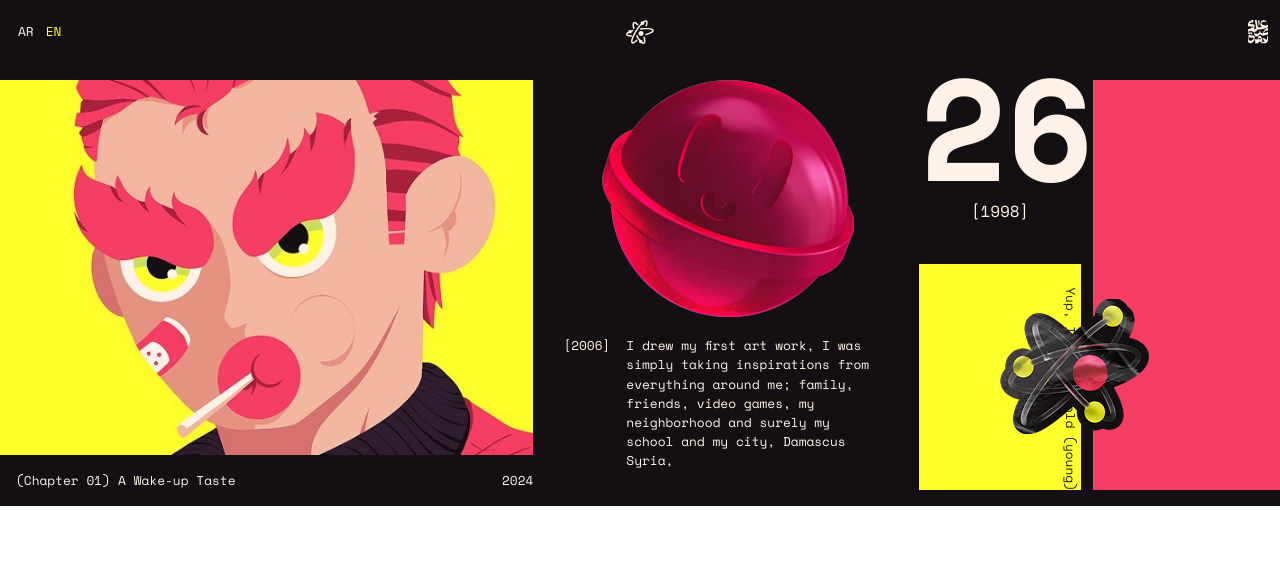
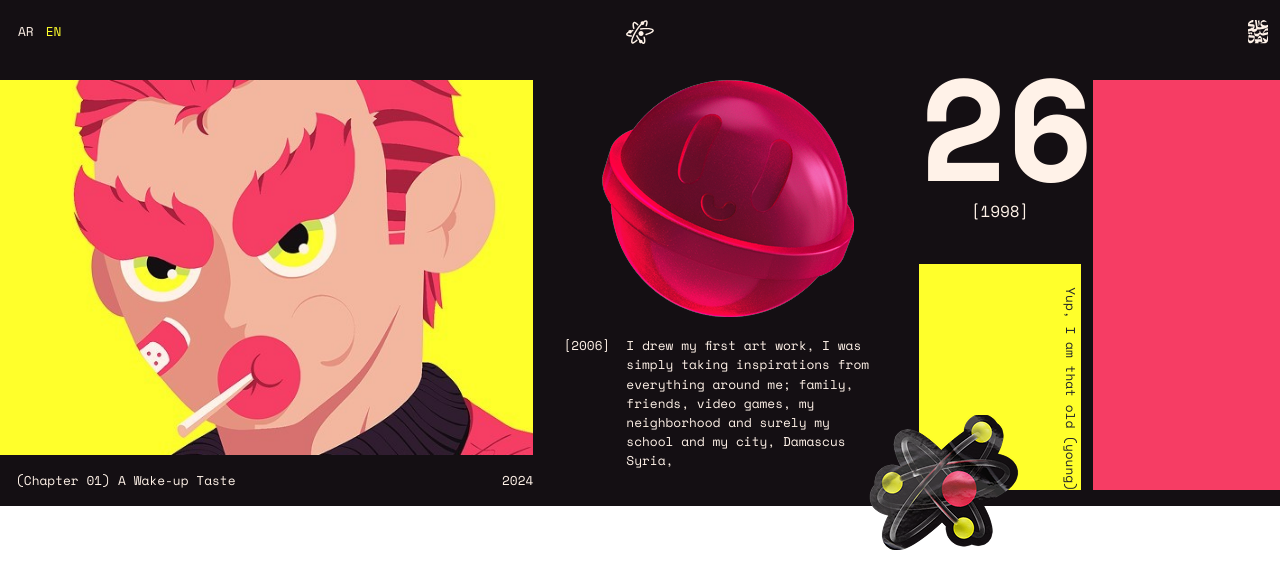
Before and after one commit to Hamza-Noah/Personal-Brand, a React (Vite) app: page / in a window 1280 px wide. Shown: the top 588 px of the page. Built offline with nearby package versions, Linux system fonts and the light colour scheme.

Commit message:
added missed style

```diff
--- a/src/components/Landing/landing.module.scss
+++ b/src/components/Landing/landing.module.scss
@@ -59,5 +59,7 @@
 
   .banner-atom {
     position: absolute;
+    bottom: -60px;
+    left: -50px;
   }
 }
```
